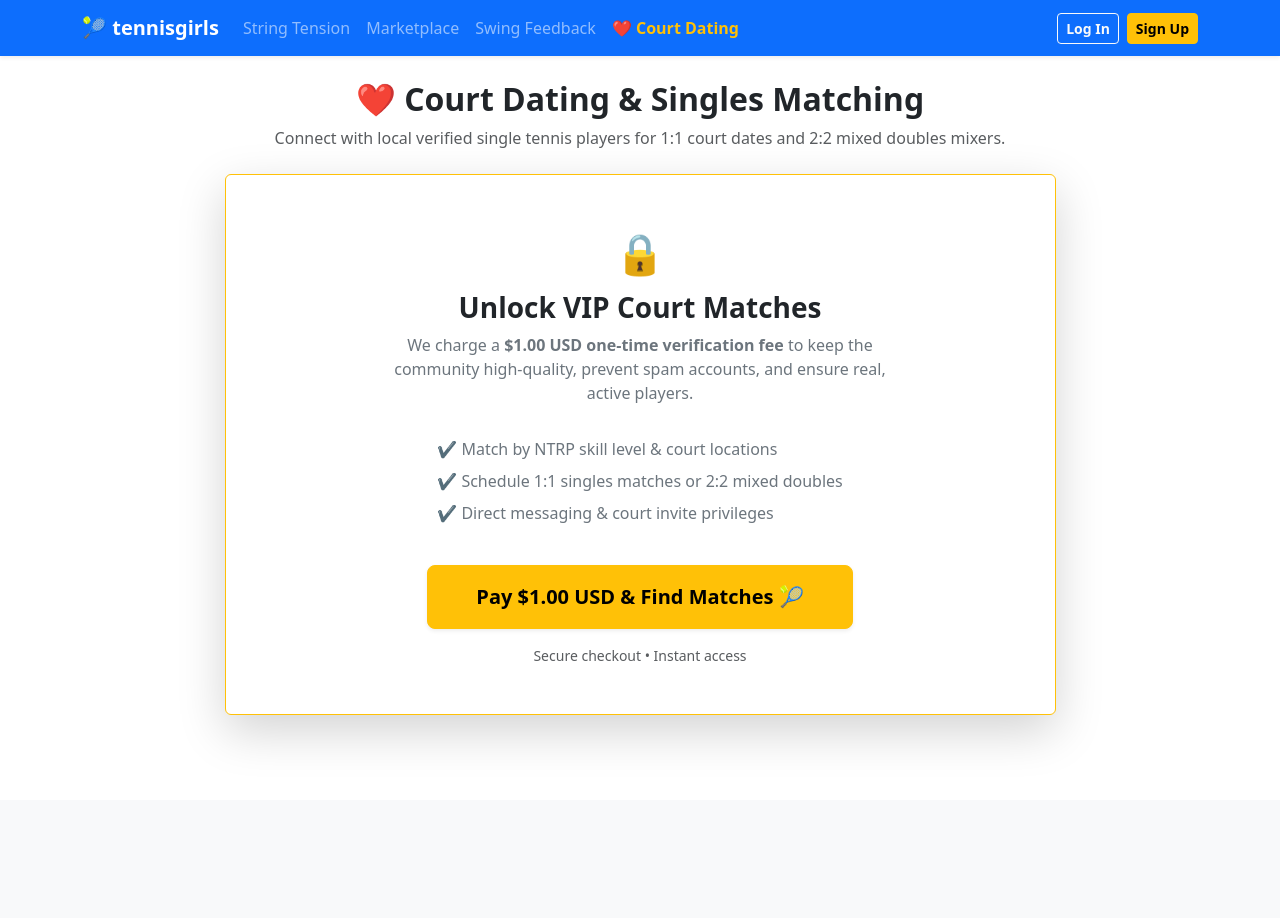
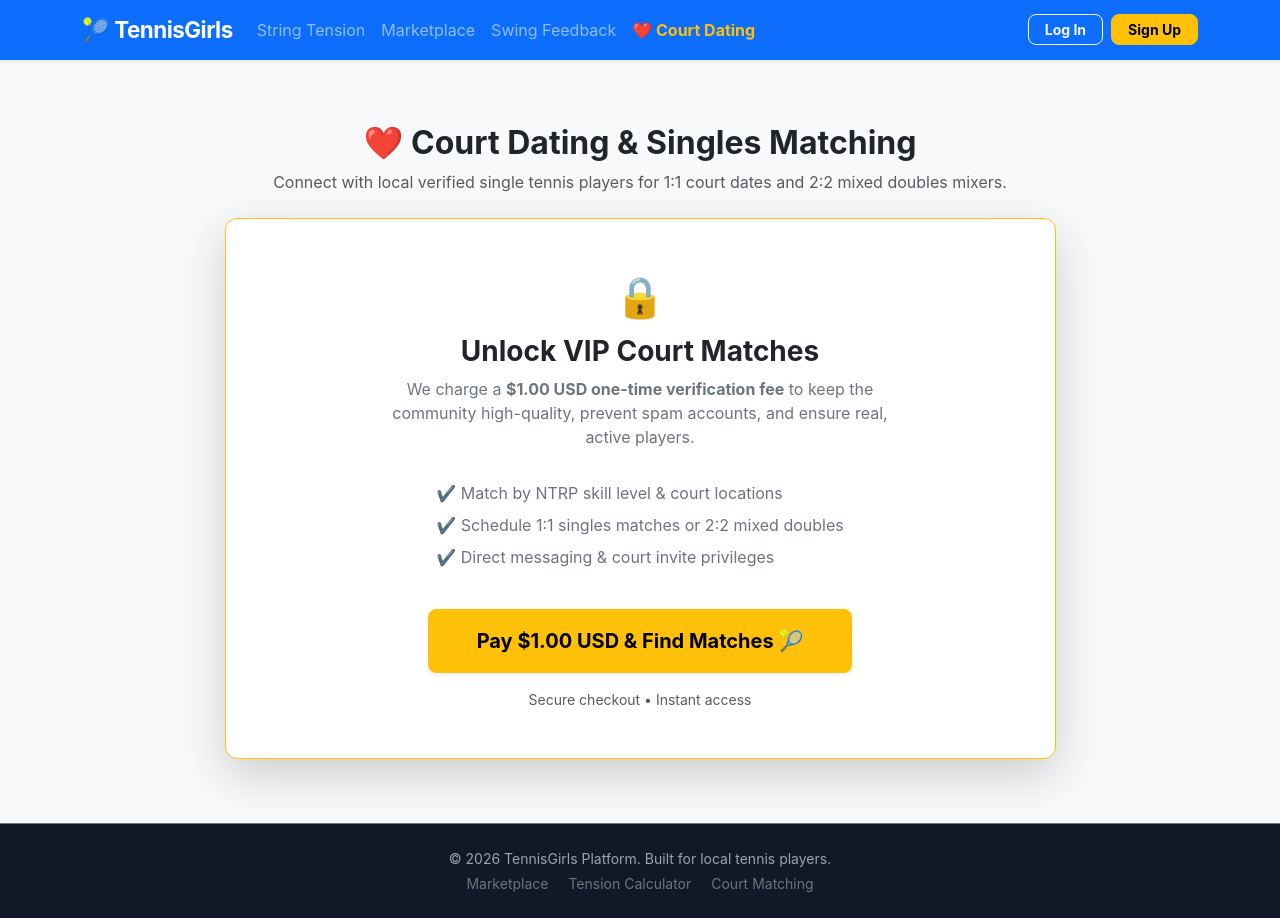
Before and after one commit to kbu922/tennisgirls, a Flask app: page /dating in a window 1280 px wide. Before the commit the page ends 737 px from the top, so only its background shows below. Run offline with Flask 3, Linux system fonts and the light colour scheme.

Commit message:
Update base.html

```diff
--- a/templates/base.html
+++ b/templates/base.html
@@ -2,44 +2,131 @@
 <html lang="en">
 <head>
     <meta charset="UTF-8">
-    <title>ServeAI - Tennis Hub</title>
-    <link rel="stylesheet" href="https://cdn.jsdelivr.net/npm/bootstrap@5.3.0/dist/css/bootstrap.min.css">
+    <meta name="viewport" content="width=device-width, initial-scale=1.0">
+    <title>{% block title %}TennisGirls - Single Tennis Community{% endblock %}</title>
+
+    <!-- Bootstrap 5 CSS -->
+    <link href="https://cdn.jsdelivr.net/npm/bootstrap@5.3.2/dist/css/bootstrap.min.css" rel="stylesheet">
+    <!-- FontAwesome Icons -->
+    <link href="https://cdnjs.cloudflare.com/ajax/libs/font-awesome/6.4.0/css/all.min.css" rel="stylesheet">
+
+    <style>
+        body {
+            background-color: #f8f9fa;
+            font-family: -apple-system, BlinkMacSystemFont, "Segoe UI", Roboto, Helvetica, Arial, sans-serif;
+            min-height: 100vh;
+            display: flex;
+            flex-direction: column;
+        }
+        .main-content {
+            flex: 1;
+        }
+        .navbar-brand {
+            font-size: 1.4rem;
+            letter-spacing: -0.5px;
+        }
+        .card {
+            border-radius: 12px;
+        }
+        .btn {
+            border-radius: 8px;
+        }
+        footer {
+            margin-top: auto;
+            background-color: #111827;
+            color: #9ca3af;
+        }
+    </style>
 </head>
 <body>
-    <nav class="navbar navbar-expand-lg navbar-dark bg-primary shadow-sm">
+
+    <!-- NAVIGATION BAR -->
+    <nav class="navbar navbar-expand-lg navbar-dark bg-primary shadow-sm sticky-top">
         <div class="container">
-    <a class="navbar-brand fw-bold" href="/">🎾 tennisgirls</a>
-    <button class="navbar-toggler" type="button" data-bs-toggle="collapse" data-bs-target="#navbarNav">
+            <a class="navbar-brand fw-bold" href="/">🎾 TennisGirls</a>
+
+            <button class="navbar-toggler" type="button" data-bs-toggle="collapse" data-bs-target="#navbarNav" aria-controls="navbarNav" aria-expanded="false" aria-label="Toggle navigation">
                 <span class="navbar-toggler-icon"></span>
             </button>
+
             <div class="collapse navbar-collapse" id="navbarNav">
-      <ul class="navbar-nav me-auto">
-        <li class="nav-item"><a class="nav-link" href="/string-advisor">String Tension</a></li>
-        <li class="nav-item"><a class="nav-link" href="/marketplace">Marketplace</a></li>
-        <li class="nav-item"><a class="nav-link" href="/gesture-community">Swing Feedback</a></li>
-        <li class="nav-item"><a class="nav-link text-warning fw-bold" href="/dating">❤️ Court Dating</a></li>
+                <ul class="navbar-nav me-auto mb-2 mb-lg-0">
+                    <li class="nav-item">
+                        <a class="nav-link" href="/string-advisor">String Tension</a>
+                    </li>
+                    <li class="nav-item">
+                        <a class="nav-link" href="/marketplace">Marketplace</a>
+                    </li>
+                    <li class="nav-item">
+                        <a class="nav-link" href="/gesture-community">Swing Feedback</a>
+                    </li>
+                    <li class="nav-item">
+                        <a class="nav-link text-warning fw-bold" href="/dating">❤️ Court Dating</a>
+                    </li>
                 </ul>
-      <div class="d-flex align-items-center">
-        {% if session.get('user') %}
-            <span class="text-white me-3 small">👋 Hi, <strong>{{ session['user']['name'] }}</strong></span>
-            <a href="/logout" class="btn btn-outline-light btn-sm fw-bold">Logout</a>
+
+                <!-- DYNAMIC AUTH / DASHBOARD MENU -->
+                <div class="d-flex align-items-center gap-2">
+                    {% if session.get('user_email') %}
+                        <a href="/dashboard" class="btn btn-warning btn-sm fw-bold px-3">
+                            <i class="fa-solid fa-gauge me-1"></i> My Dashboard
+                        </a>
+                        <a href="/logout" class="btn btn-outline-light btn-sm fw-bold">
+                            Logout
+                        </a>
                     {% else %}
-            <a href="/login" class="btn btn-outline-light btn-sm me-2 fw-bold">Log In</a>
-            <a href="/register" class="btn btn-warning btn-sm fw-bold">Sign Up</a>
+                        <a href="/login" class="btn btn-outline-light btn-sm fw-bold px-3">
+                            Log In
+                        </a>
+                        <a href="/register" class="btn btn-warning btn-sm fw-bold px-3">
+                            Sign Up
+                        </a>
                     {% endif %}
                 </div>
             </div>
         </div>
     </nav>
-    <div class="container">
-        {% with messages = get_flashed_messages() %}
+
+    <!-- FLASH MESSAGES / NOTIFICATIONS -->
+    <div class="container mt-3">
+        {% with messages = get_flashed_messages(with_categories=true) %}
             {% if messages %}
-            {% for message in messages %}
-              <div class="alert alert-info">{{ message }}</div>
+                {% for category, message in messages %}
+                    <div class="alert alert-{{ category }} alert-dismissible fade show shadow-sm" role="alert">
+                        {% if category == 'success' %}
+                            <i class="fa-solid fa-circle-check me-2"></i>
+                        {% elif category == 'danger' or category == 'warning' %}
+                            <i class="fa-solid fa-triangle-exclamation me-2"></i>
+                        {% else %}
+                            <i class="fa-solid fa-circle-info me-2"></i>
+                        {% endif %}
+                        {{ message }}
+                        <button type="button" class="btn-close" data-bs-dismiss="alert" aria-label="Close"></button>
+                    </div>
                 {% endfor %}
             {% endif %}
         {% endwith %}
-        {% block content %}{% endblock %}
     </div>
+
+    <!-- MAIN PAGE CONTENT BLOCK -->
+    <main class="main-content container py-4">
+        {% block content %}
+        {% endblock %}
+    </main>
+
+    <!-- FOOTER -->
+    <footer class="py-4 text-center border-top border-secondary">
+        <div class="container">
+            <p class="mb-1 small">&copy; 2026 TennisGirls Platform. Built for local tennis players.</p>
+            <div class="small">
+                <a href="/marketplace" class="text-secondary text-decoration-none me-3">Marketplace</a>
+                <a href="/string-advisor" class="text-secondary text-decoration-none me-3">Tension Calculator</a>
+                <a href="/dating" class="text-secondary text-decoration-none">Court Matching</a>
+            </div>
+        </div>
+    </footer>
+
+    <!-- Bootstrap 5 JavaScript Bundle -->
+    <script src="https://cdn.jsdelivr.net/npm/bootstrap@5.3.2/dist/js/bootstrap.bundle.min.js"></script>
 </body>
 </html>
```
Lines whose indentation alone changed are shown as unchanged.
